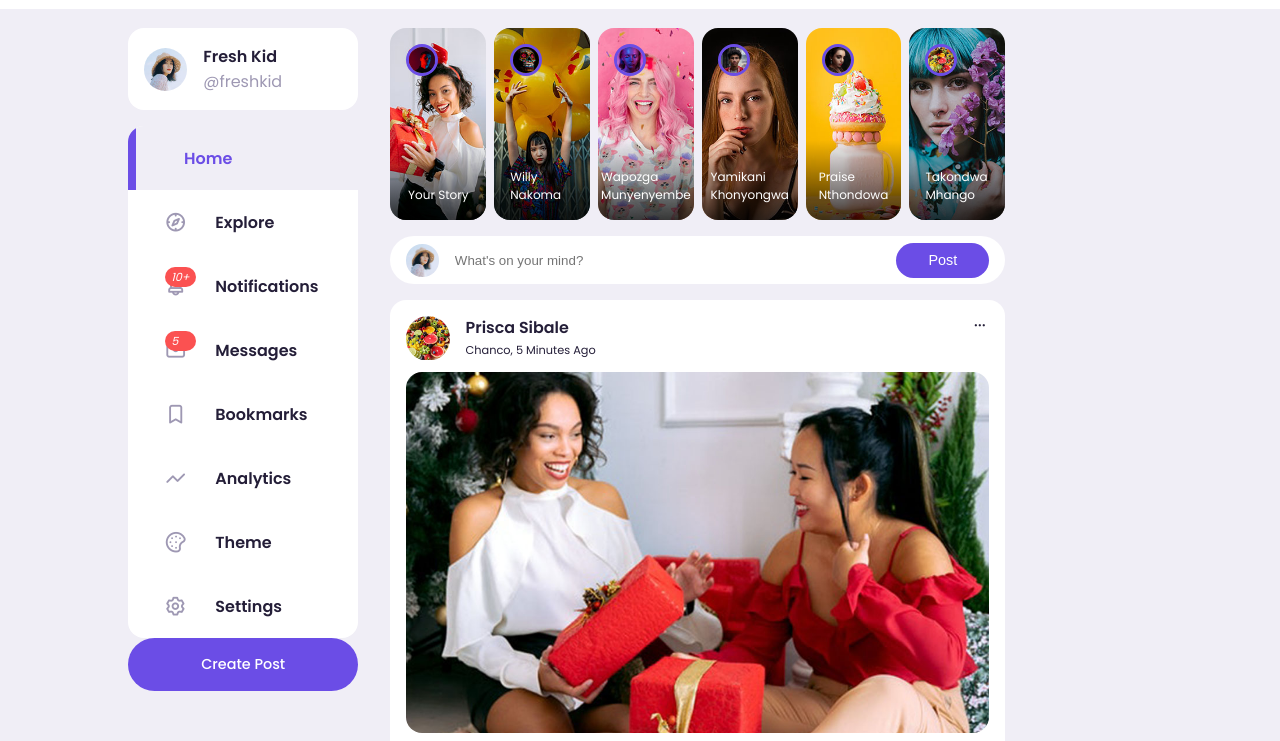
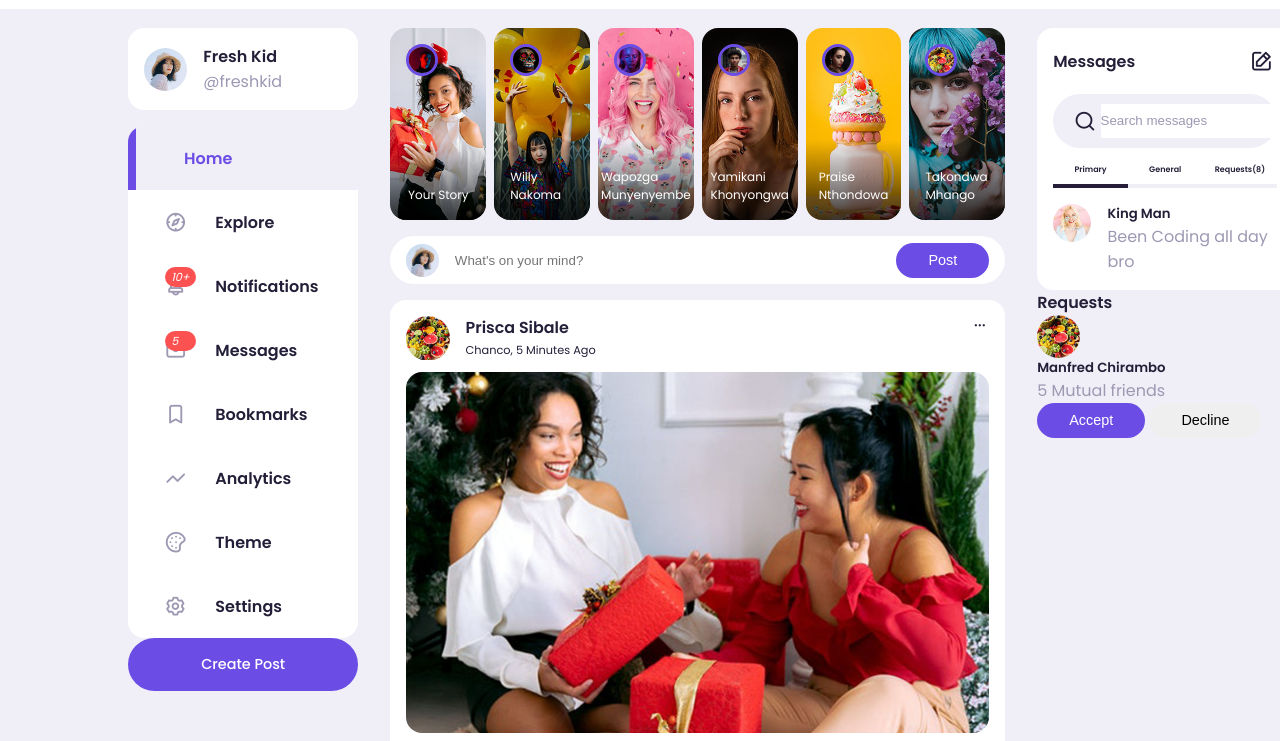
Before and after one commit to TgkCapture/Capture-Socials, a plain HTML site: page index.html in a window 1280 px wide. Shown: the part 58-799 px from the top of the page. Drawn offline with nearby package versions, Linux system fonts and the light colour scheme.

Commit message:
feed and message section

```diff
--- a/index.html
+++ b/index.html
@@ -416,13 +416,65 @@
                         </div>
                         <div class="comments text-muted">View all 500 comments</div>
                     </div>
+                    <!------------------------End of feed--------------->
+                </div>
+                <!-------------===========End of feeds============----------->
+            </div>
+            <!-------------===========End of Middle============----------->
 
-
-                </div>
-
-            </div>
             <!---------------Right------->
             <div class="right">
+                <div class="messages">
+                    <div class="heading">
+                        <h4>Messages</h4><i class="uil uil-edit"></i>
+                    </div>
+                    <!-------------search Bar --------------->
+                    <div class="search-bar">
+                        <i class="uil uil-search"></i>
+                        <input type="search" placeholder="Search messages" id="message-search">
+                    </div>
+                    <!-------------Message Caategory --------------->
+                    <div class="category">
+                        <h6 class="active">Primary</h6>
+                        <h6>General</h6>
+                        <h6 class="message-requests">Requests(8)</h6>
+                    </div>
+                    <!-------------Message--------------->
+                    <div class="message">
+                        <div class="profile-photo">
+                            <img src="./images/profile-17.jpg">
+                        </div>
+                        <div class="message-body">
+                            <h5>King Man</h5>
+                            <p class="text-muted">Been Coding all day bro</p>
+                        </div>
+                    </div>
+                </div>
+                <!-------------End of Messages --------------->
+
+                <!-------------Friend Requests --------------->
+                <div class="friend-requests">
+                    <h4>Requests</h4>
+                    <div class="request">
+                        <div class="info">
+                            <div class="profile-photo">
+                                <img src="./images/profile-13.jpg">
+                            </div>
+                            <div>
+                                <h5>Manfred Chirambo</h5>
+                                <p class="text-muted">5 Mutual friends</p>
+                                <div class="action">
+                                    <button class="btn btn-primary">
+                                        Accept
+                                    </button>
+                                    <button class="btn">
+                                        Decline
+                                    </button>
+                                </div>
+                            </div>
+                        </div>
+                    </div>
+                </div>
 
             </div>
         </div>
--- a/style.css
+++ b/style.css
@@ -100,13 +100,13 @@ nav .container {
     justify-content: space-between;
 }
 
-nav .search-bar {
+.search-bar {
     background: var(--color-light);
     border-radius: var(--border-radius);
     padding: var(--search-padding);
 }
 
-nav .search-bar input[type="search"]::placeholder {
+.search-bar input[type="search"]::placeholder {
     color: var(--color-gray);
 }
 
@@ -408,3 +408,63 @@ main .container .left .profile {
 .middle .liked-by p {
     margin-left: 0.5rem;
 }
+
+/* ======================= right ========================= */
+
+main .container .right {
+    height: max-content;
+    position:sticky;
+    top: var(--sticky-top-right);
+    bottom: 0;
+}
+
+.right .messages {
+    background: var(--color-white);
+    border-radius: var(--card-border-radius);
+    padding: var(--card-padding);
+}
+
+.right .messages .heading {
+    display: flex;
+    justify-content: space-between;
+    align-items: center;
+    margin-bottom: 1rem;
+}
+
+.right .messages i {
+    font-size: 1.4rem;
+}
+
+.right .messages .search-bar {
+    display: flex;
+    margin-bottom: 1rem;
+}
+
+.right .messages .category {
+    display: flex;
+    justify-content: space-between;
+    margin-bottom: 1rem;
+}
+
+.right .messages .category h6 {
+    width: 100%;
+    text-align: center;
+    border-bottom: 4px solid var(--color-light);
+    padding-bottom: 0.5rem;
+    font-size: 0.5rem;
+}
+
+.right .messages .category .active {
+    border-color: var(--color-dark);
+}
+
+.right .messages .message {
+    display: flex;
+    gap: 1rem;
+    margin-bottom: 1rem;
+    align-items: start;
+}
+
+.right .messages .message:last-child {
+    margin: 0;
+}
```
